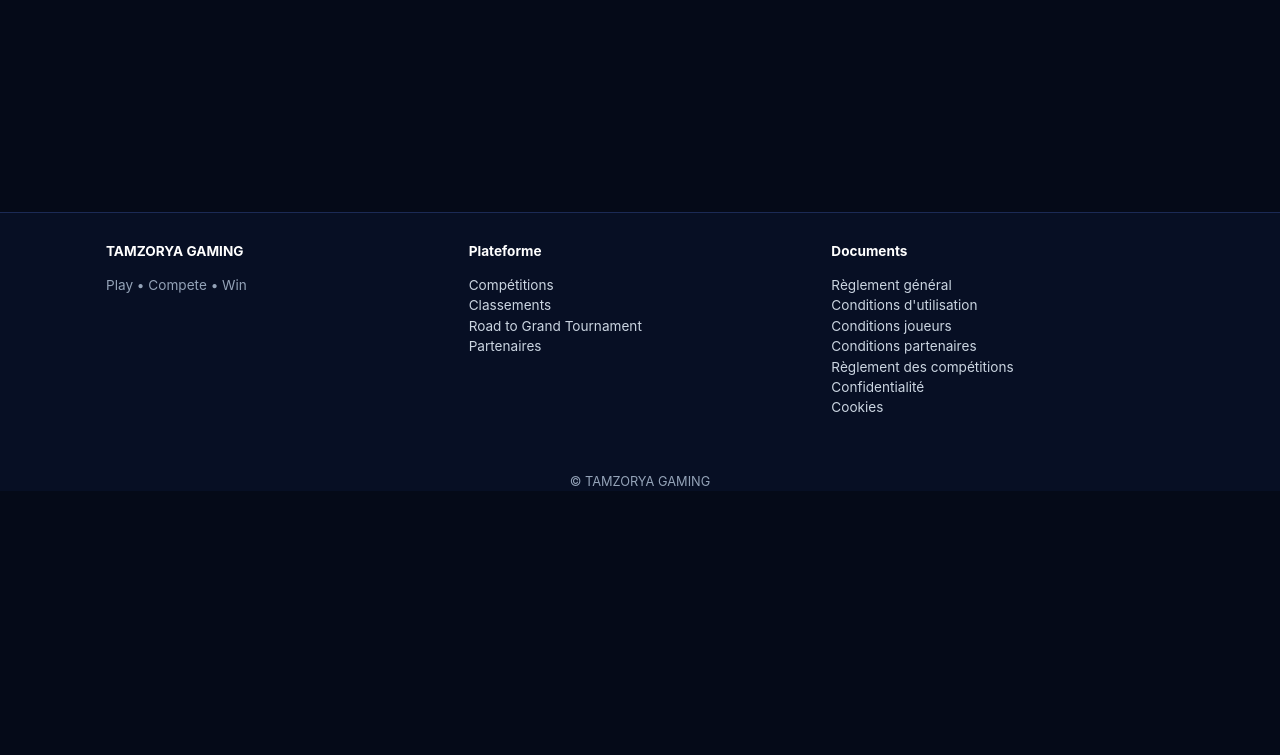
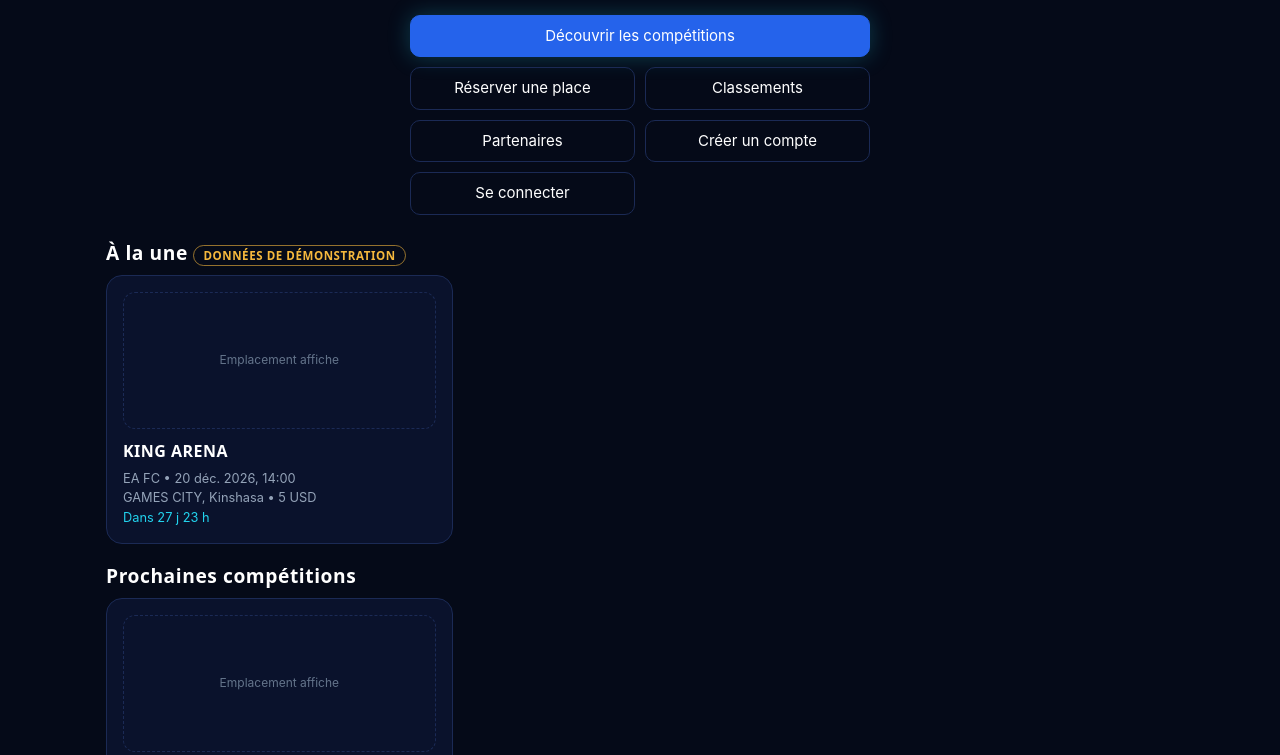
Before and after one commit to Djoxy32/Tamzorya-Gaming, a plain HTML site: page index.html in a window 1280 px wide. Shown: the part 453-1208 px from the top of the page. Before the commit the page ends 957 px from the top, so only its background shows below. Drawn offline with nearby package versions, Linux system fonts and the light colour scheme; files that its build step writes are made by us from their sources; no server answers.

Commit message:
Update index.html

```diff
--- a/index.html
+++ b/index.html
@@ -8,7 +8,7 @@
 <link rel="manifest" href="manifest.webmanifest">
 <link rel="icon" href="favicon.ico"><link rel="apple-touch-icon" href="apple-touch-icon.png">
 <meta property="og:title" content="TAMZORYA GAMING"><meta property="og:image" content="og-image.png">
-<link rel="stylesheet" href="css/style.css">
+<link rel="stylesheet" href="style.css">
 </head>
 <body>
 <div id="offline" class="offline" hidden>Vous êtes hors ligne : certaines données peuvent être indisponibles.</div>
@@ -36,6 +36,6 @@
 </div><p class="center muted small">© TAMZORYA GAMING</p></footer>
 <div id="toast" class="toast" hidden></div>
 <script src="https://cdn.jsdelivr.net/npm/@supabase/supabase-js@2.45.4/dist/umd/supabase.min.js"></script>
-<script src="js/config.js"></script><script src="js/legal.js"></script><script src="js/core.js"></script>
-<script src="js/public.js"></script><script src="js/spaces.js"></script><script src="js/admin.js"></script><script src="js/boot.js"></script>
+<script src="config.js"></script><script src="legal.js"></script><script src="core.js"></script>
+<script src="public.js"></script><script src="spaces.js"></script><script src="admin.js"></script><script src="boot.js"></script>
 </body></html>
```
